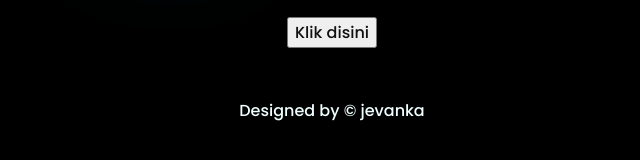
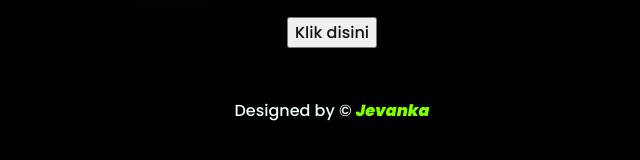
Before and after one commit to jevanka/kado-bunga, a plain HTML site: page index.html in a window 1280 px wide. Shown: the part 438-598 px from the top of the page, without its empty margins (316-956 px from the left). Drawn offline with Linux system fonts and the light colour scheme.

Commit message:
Update index.html

```diff
--- a/index.html
+++ b/index.html
@@ -28,7 +28,8 @@
       </div>
       <div class="credits">
         <br><br>
-        Designed by  &copy; jevanka
+     Designed by
+      &copy; <a style="color :chartreuse"><i>Jevanka</i></a>
       </div>
     </div>
 
```
